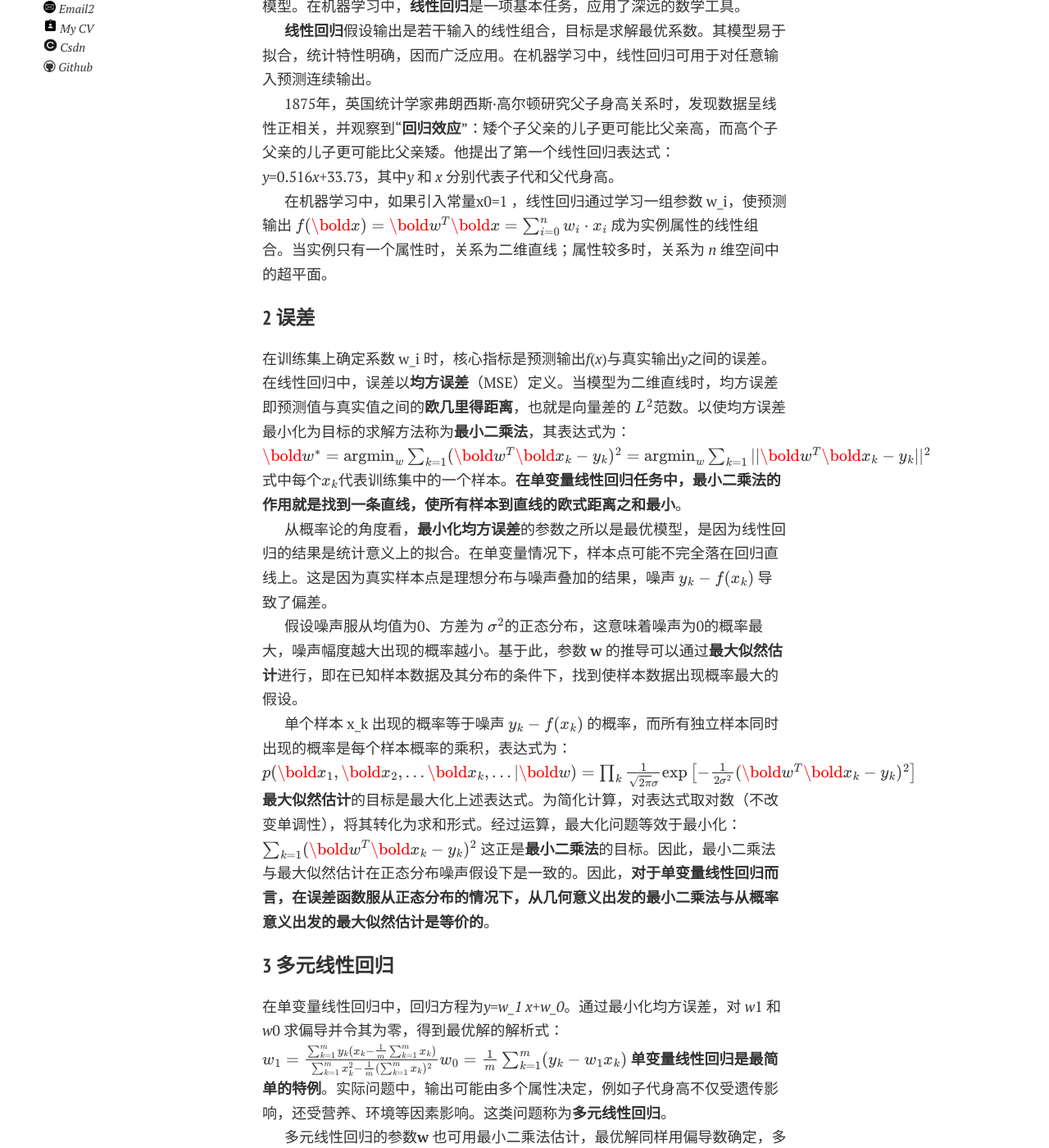
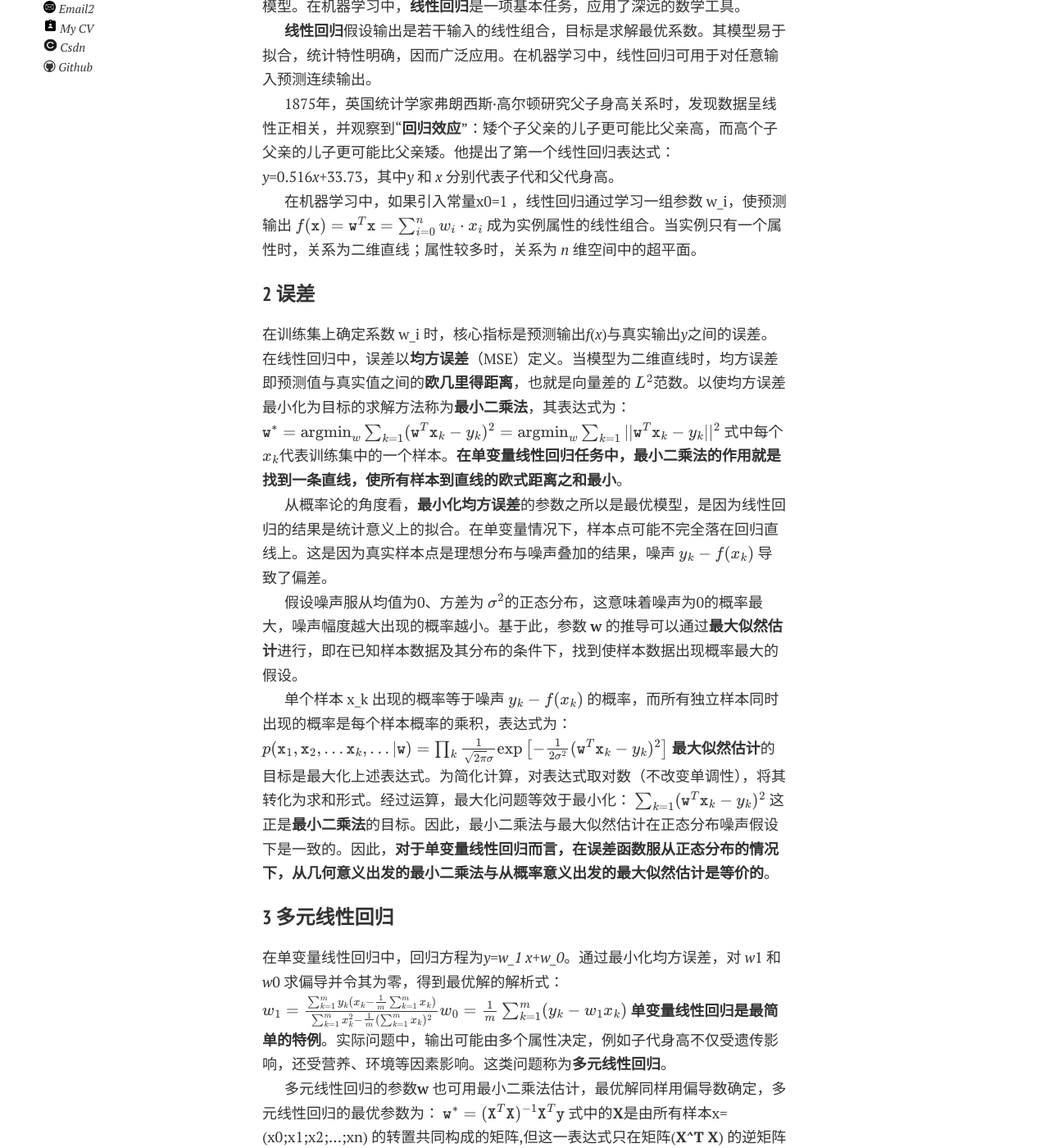
Before and after one commit to Qilu-Yuan/Qilu-Yuan.github.io, a Jekyll site: the page built from blogs/ML/LinearRegression.md, in a window 1280 px wide and 1400 px high, scrolled down 247 px. Shown: the whole window at 82% size. Built offline with Jekyll 4.4.1, drawn with Linux system fonts in a browser that asks for light colours; nearby versions of some CDN libraries; formulas are drawn with MathJax 3; comment, search, counter and statistics services are not loaded; a style sheet for code colours, icons or effects is not loaded; some of the changed text lies outside the part shown.

Commit message:
Update LinearRegression.md

```diff
--- a/blogs/ML/LinearRegression.md
+++ b/blogs/ML/LinearRegression.md
@@ -16,17 +16,15 @@ title: 线性回归
 
 在机器学习中，如果引入常量x0=1 ，线性回归通过学习一组参数 w_i，使预测输出
 $$
-f(\bold{x})=\bold{w}^T\bold{x}=\sum_{i=0}^n w_i\cdot x_i
+f(\mathtt{x})=\mathtt{w}^T\mathtt{x}=\sum_{i=0}^n w_i\cdot x_i
 $$
 成为实例属性的线性组合。当实例只有一个属性时，关系为二维直线；属性较多时，关系为 *n* 维空间中的超平面。<br>
-
-
 
 ### 2 误差
 
 在训练集上确定系数 w_i 时，核心指标是预测输出*f*(*x*)与真实输出*y*之间的误差。在线性回归中，误差以**均方误差**（MSE）定义。当模型为二维直线时，均方误差即预测值与真实值之间的**欧几里得距离**，也就是向量差的 $L^2$范数。以使均方误差最小化为目标的求解方法称为**最小二乘法**，其表达式为：
 $$
-\bold{w}^*=\mathrm{arg min}_w \sum_{k=1}(\bold{w}^T \bold{x}_k - y_k)^2=\mathrm{arg min}_w \sum_{k=1}||\bold{w}^T \bold{x}_k - y_k||^2
+\mathtt{w}^*=\mathrm{arg min}_w \sum_{k=1}(\mathtt{w}^T \mathtt{x}_k - y_k)^2=\mathrm{arg min}_w \sum_{k=1}||\mathtt{w}^T \mathtt{x}_k - y_k||^2
 $$
 式中每个$x_k$代表训练集中的一个样本。**在单变量线性回归任务中，最小二乘法的作用就是找到一条直线，使所有样本到直线的欧式距离之和最小**。<br>
 
@@ -37,11 +35,11 @@ $$
 
 单个样本 x_k 出现的概率等于噪声 $y_k - f(x_k)$ 的概率，而所有独立样本同时出现的概率是每个样本概率的乘积，表达式为：
 $$
-p(\bold{x}_1,\bold{x}_2,...\bold{x}_k,...|\bold{w})=\prod_k \frac{1}{\sqrt{2\pi}\sigma}\exp\left[ -\frac{1}{2\sigma^2}(\bold{w}^T \bold{x}_k - y_k)^2\right]
+p(\mathtt{x}_1,\mathtt{x}_2,...\mathtt{x}_k,...|\mathtt{w})=\prod_k \frac{1}{\sqrt{2\pi}\sigma}\exp\left[ -\frac{1}{2\sigma^2}(\mathtt{w}^T \mathtt{x}_k - y_k)^2\right]
 $$
 **最大似然估计**的目标是最大化上述表达式。为简化计算，对表达式取对数（不改变单调性），将其转化为求和形式。经过运算，最大化问题等效于最小化：
 $$
-\sum_{k=1}(\bold{w}^T \bold{x}_k - y_k)^2
+\sum_{k=1}(\mathtt{w}^T \mathtt{x}_k - y_k)^2
 $$
 这正是**最小二乘法**的目标。因此，最小二乘法与最大似然估计在正态分布噪声假设下是一致的。因此，**对于单变量线性回归而言，在误差函数服从正态分布的情况下，从几何意义出发的最小二乘法与从概率意义出发的最大似然估计是等价的**。<br>
 
@@ -57,7 +55,7 @@ $$
 
 多元线性回归的参数**w** 也可用最小二乘法估计，最优解同样用偏导数确定，多元线性回归的最优参数为：
 $$
-\bold{w}^*=(\bold{X}^T \bold{X})^{-1}\bold{X}^T\bold{y}
+\mathtt{w}^*=(\mathtt{X}^T \mathtt{X})^{-1}\mathtt{X}^T\mathtt{y}
 $$
 式中的**X**是由所有样本x=(x0;x1;x2;...;xn) 的转置共同构成的矩阵,但这一表达式只在矩阵(**X^T X**) 的逆矩阵存在时成立。在大量复杂的实际任务中，每个样本中属性的数目甚至会超过训练集中的样本总数，此时求出的最优解**w^* ** 就不是唯一的，解的选择将依赖于学习算法的归纳偏好。<br>
 
@@ -69,7 +67,7 @@ $$
 
    - 添加参数二范数惩罚项：即最小化的对象变为
      $$
-     |y_k- \bold{w}^T \bold{x}_k|^2 +|\Gamma \bold{w}|^2 ，
+     |y_k- \mathtt{w}^T \mathtt{x}_k|^2 +|\Gamma \mathtt{w}|^2 ，
      $$
      其中的 Γ被称为**季霍诺夫矩阵**，通常可以简化为一个常数<br>
 
@@ -81,7 +79,7 @@ $$
 
    - 即最小化的对象变为
      $$
-     |y_k- \bold{w}^T \bold{x}_k|^2 +\lambda|\bold{w}|_1 ，
+     |y_k- \mathtt{w}^T \mathtt{x}_k|^2 +\lambda|\mathtt{w}|_1 ，
      $$
      其中的 λ 是一个常数。<br>
 
```
